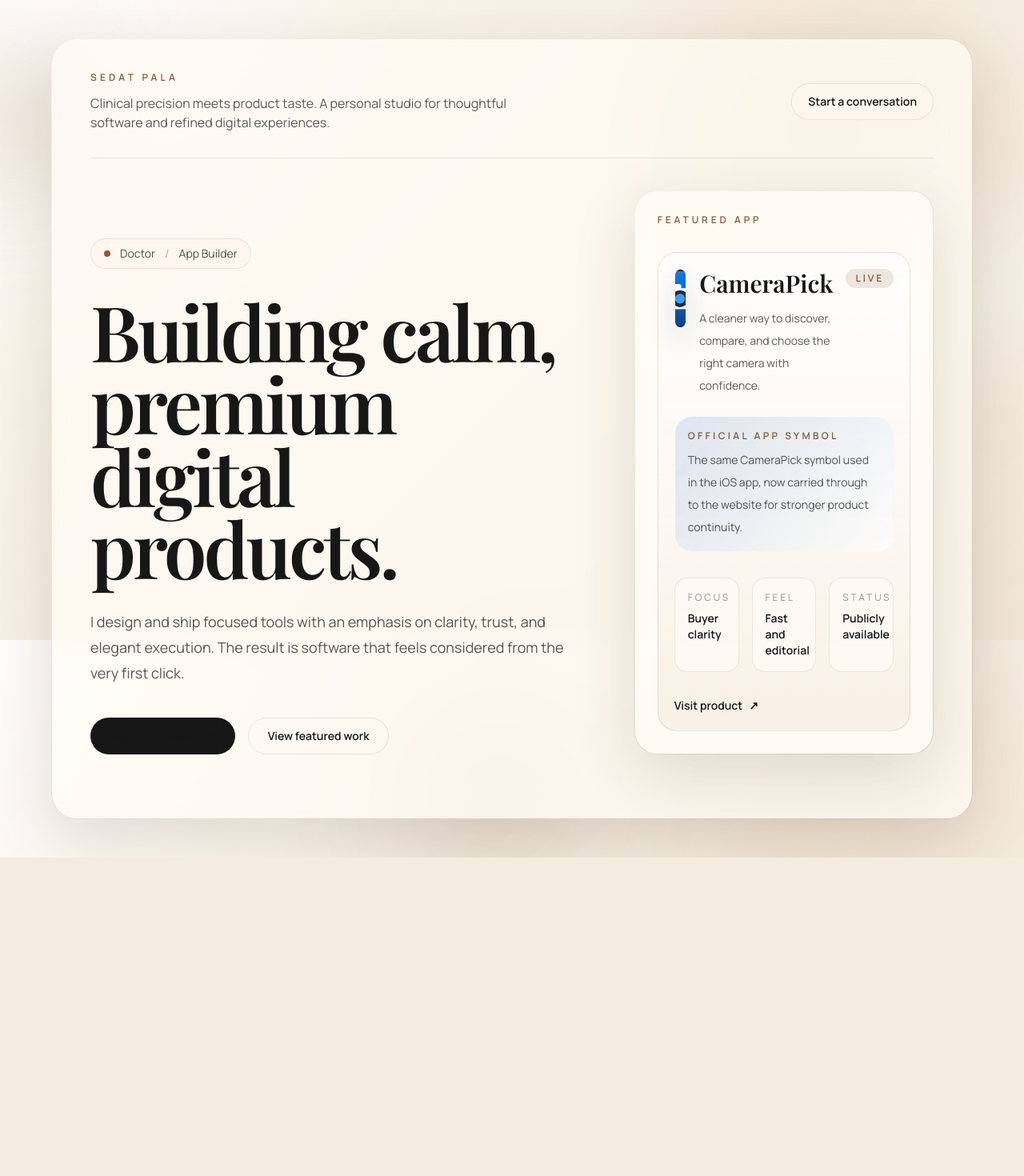
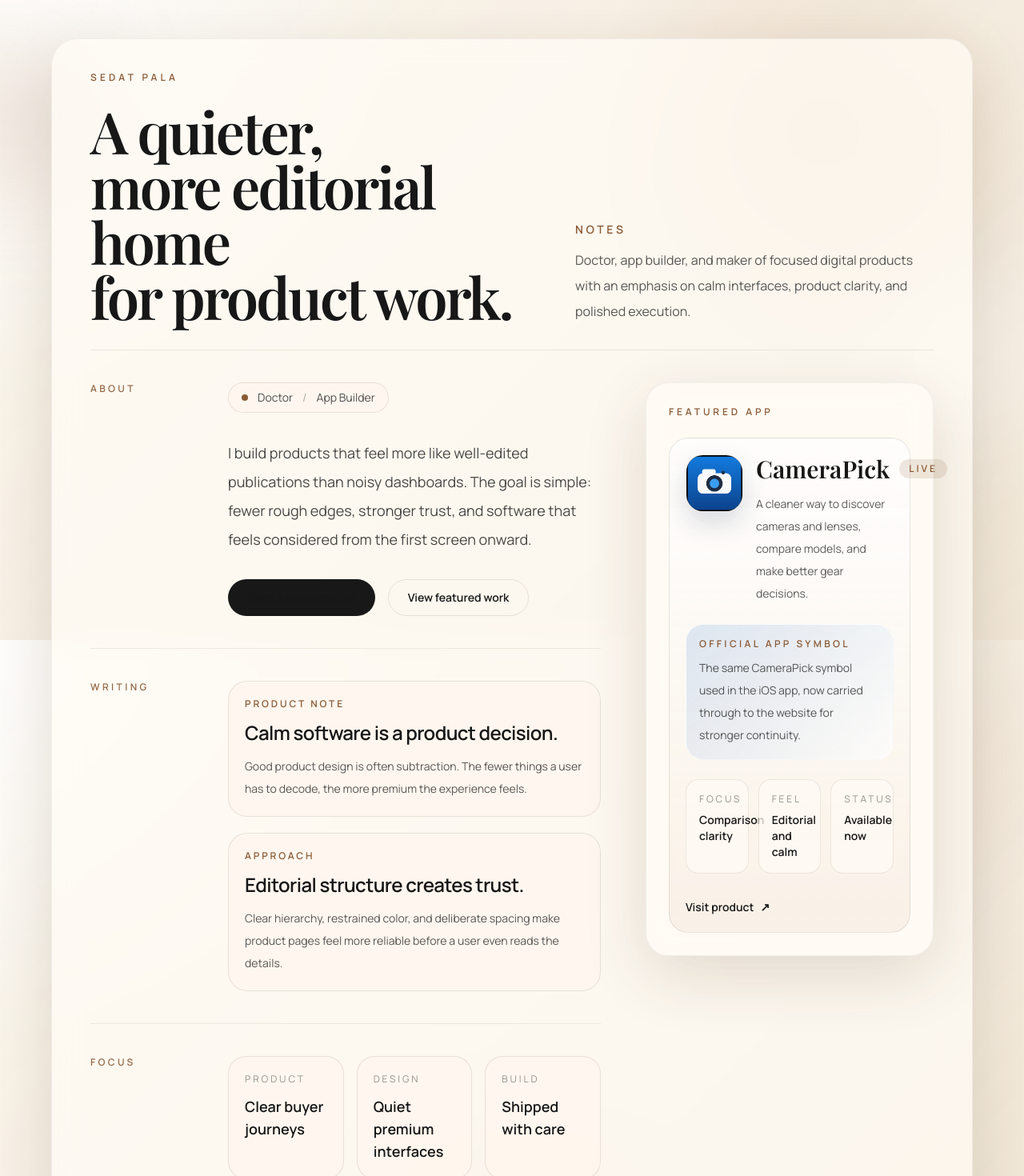
Before and after one commit to stefhenwolf/sedat-site, a Next.js app: page / in a window 1280 px wide. Shown: the top 1470 px of the page at 80% size. Before the commit the page ends 1072 px from the top, so only its background shows below. Built offline with nearby package versions, Linux system fonts and the light colour scheme.

Commit message:
Refine homepage editorial layout

```diff
--- a/app/camerapick/page.tsx
+++ b/app/camerapick/page.tsx
@@ -67,13 +67,13 @@ export default function CameraPickPage() {
                   CameraPick
                 </p>
                 <div className="mt-6 flex items-center gap-4">
-                  <div className="overflow-hidden rounded-[1.65rem] border border-white/60 shadow-[0_20px_40px_rgba(24,56,113,0.18)]">
+                  <div className="h-[88px] w-[88px] shrink-0 overflow-hidden rounded-[1.65rem] border border-white/60 shadow-[0_20px_40px_rgba(24,56,113,0.18)]">
                     <Image
                       src="/camerapick-icon.png"
                       alt="CameraPick app icon"
                       width={88}
                       height={88}
-                      className="h-[88px] w-[88px] object-cover"
+                      className="h-full w-full object-cover"
                       priority
                     />
                   </div>
@@ -97,7 +97,7 @@ export default function CameraPickPage() {
                   href="https://apps.apple.com/tr/app/camerapick/id6760162723"
                   target="_blank"
                   rel="noreferrer"
-                  className="inline-flex items-center justify-center rounded-full bg-foreground px-6 py-3 text-sm font-semibold text-background transition-transform duration-300 hover:-translate-y-0.5"
+                  className="inline-flex items-center justify-center rounded-full bg-[#181818] px-6 py-3 text-sm font-semibold text-white transition-transform duration-300 hover:-translate-y-0.5"
                 >
                   View on the App Store
                 </a>
--- a/app/globals.css
+++ b/app/globals.css
@@ -61,7 +61,9 @@ a {
   background: var(--surface);
   border: 1px solid var(--border);
   box-shadow: var(--shadow);
+  -webkit-backdrop-filter: blur(18px);
   backdrop-filter: blur(18px);
+  isolation: isolate;
 }
 
 .soft-ring {
@@ -73,10 +75,6 @@ a {
   position: absolute;
   inset: -1px;
   border-radius: inherit;
-  padding: 1px;
-  background: linear-gradient(135deg, rgba(255, 255, 255, 0.55), rgba(138, 90, 53, 0.18));
-  -webkit-mask: linear-gradient(#fff 0 0) content-box, linear-gradient(#fff 0 0);
-  -webkit-mask-composite: xor;
-  mask-composite: exclude;
+  border: 1px solid rgba(255, 255, 255, 0.38);
   pointer-events: none;
 }
--- a/app/page.tsx
+++ b/app/page.tsx
@@ -9,28 +9,42 @@ export default function Home() {
         <div className="absolute bottom-[-10%] left-1/3 h-96 w-96 rounded-full bg-[radial-gradient(circle,_rgba(120,82,52,0.18),_transparent_64%)] blur-3xl" />
       </div>
 
-      <section className="glass-panel soft-ring mx-auto flex min-h-[calc(100vh-4rem)] w-full max-w-7xl flex-col rounded-[2rem] px-6 py-6 sm:px-8 sm:py-8 lg:px-12 lg:py-10">
-        <header className="flex flex-col gap-6 border-b border-border/80 pb-8 sm:flex-row sm:items-center sm:justify-between">
-          <div>
+      <section className="glass-panel soft-ring mx-auto w-full max-w-7xl rounded-[2rem] px-6 py-6 sm:px-8 sm:py-8 lg:px-12 lg:py-10">
+        <header className="border-b border-border/80 pb-8">
+          <div className="flex flex-col gap-6 lg:flex-row lg:items-end lg:justify-between">
+            <div className="max-w-3xl">
               <p className="text-xs font-semibold uppercase tracking-[0.35em] text-accent">
                 Sedat Pala
               </p>
-            <p className="mt-3 max-w-xl text-sm leading-6 text-foreground/70 sm:text-base">
-              Clinical precision meets product taste. A personal studio for
-              thoughtful software and refined digital experiences.
+              <h1 className="font-display mt-6 max-w-4xl text-5xl leading-[0.96] tracking-[-0.04em] sm:text-6xl lg:text-7xl">
+                A quieter,
+                <br />
+                more editorial home
+                <br />
+                for product work.
+              </h1>
+            </div>
+
+            <div className="max-w-md">
+              <p className="text-sm font-semibold uppercase tracking-[0.26em] text-accent">
+                Notes
+              </p>
+              <p className="mt-3 text-base leading-8 text-foreground/72">
+                Doctor, app builder, and maker of focused digital products with
+                an emphasis on calm interfaces, product clarity, and polished
+                execution.
               </p>
             </div>
-
-          <a
-            className="inline-flex items-center justify-center rounded-full border border-border bg-surface-strong px-5 py-3 text-sm font-semibold text-foreground transition-transform duration-300 hover:-translate-y-0.5"
-            href="mailto:setadpala@gmail.com"
-          >
-            Start a conversation
-          </a>
+          </div>
         </header>
 
-        <div className="grid flex-1 gap-10 py-10 lg:grid-cols-[1.25fr_0.75fr] lg:items-end lg:gap-14">
-          <section className="flex flex-col justify-between">
+        <div className="grid gap-10 py-10 lg:grid-cols-[minmax(0,1fr)_360px] lg:gap-14">
+          <section className="min-w-0">
+            <div className="grid gap-8 border-b border-border/70 pb-10 lg:grid-cols-[140px_minmax(0,1fr)]">
+              <div className="text-xs font-semibold uppercase tracking-[0.28em] text-accent/90">
+                About
+              </div>
+
               <div>
                 <div className="inline-flex items-center gap-3 rounded-full border border-border bg-surface-strong px-4 py-2 text-sm text-foreground/75">
                   <span className="h-2 w-2 rounded-full bg-accent" />
@@ -39,29 +53,19 @@ export default function Home() {
                   App Builder
                 </div>
 
-              <h1 className="font-display mt-8 max-w-4xl text-5xl leading-[0.94] tracking-[-0.04em] sm:text-6xl lg:text-8xl">
-                Building calm,
-                <br />
-                premium digital
-                <br />
-                products.
-              </h1>
+                <p className="mt-8 max-w-2xl text-lg leading-9 text-foreground/78">
+                  I build products that feel more like well-edited publications
+                  than noisy dashboards. The goal is simple: fewer rough edges,
+                  stronger trust, and software that feels considered from the
+                  first screen onward.
+                </p>
 
-              <p className="mt-8 max-w-2xl text-base leading-8 text-foreground/72 sm:text-lg">
-                I design and ship focused tools with an emphasis on clarity,
-                trust, and elegant execution. The result is software that feels
-                considered from the very first click.
-              </p>
-            </div>
-
-            <div className="mt-10 flex flex-col gap-4 sm:flex-row">
+                <div className="mt-8 flex flex-col gap-4 sm:flex-row">
                   <a
-                className="inline-flex items-center justify-center rounded-full bg-foreground px-6 py-3 text-sm font-semibold text-background transition-transform duration-300 hover:-translate-y-0.5"
-                href="https://camerapick.sedatpala.site"
-                target="_blank"
-                rel="noreferrer"
+                    className="inline-flex items-center justify-center rounded-full bg-[#181818] px-6 py-3 text-sm font-semibold text-white transition-transform duration-300 hover:-translate-y-0.5"
+                    href="mailto:setadpala@gmail.com"
                   >
-                Explore CameraPick
+                    Start a conversation
                   </a>
                   <a
                     className="inline-flex items-center justify-center rounded-full border border-border px-6 py-3 text-sm font-semibold text-foreground/80 transition-colors duration-300 hover:bg-surface-strong"
@@ -70,68 +74,133 @@ export default function Home() {
                     View featured work
                   </a>
                 </div>
+              </div>
+            </div>
+
+            <div className="grid gap-8 border-b border-border/70 py-10 lg:grid-cols-[140px_minmax(0,1fr)]">
+              <div className="text-xs font-semibold uppercase tracking-[0.28em] text-accent/90">
+                Writing
+              </div>
+
+              <div className="space-y-5">
+                <article className="rounded-[1.5rem] border border-border bg-surface-strong px-5 py-5">
+                  <p className="text-xs font-semibold uppercase tracking-[0.24em] text-accent">
+                    Product note
+                  </p>
+                  <h2 className="mt-3 text-2xl font-semibold tracking-tight">
+                    Calm software is a product decision.
+                  </h2>
+                  <p className="mt-3 max-w-2xl text-sm leading-7 text-foreground/72">
+                    Good product design is often subtraction. The fewer things a
+                    user has to decode, the more premium the experience feels.
+                  </p>
+                </article>
+
+                <article className="rounded-[1.5rem] border border-border bg-surface-strong px-5 py-5">
+                  <p className="text-xs font-semibold uppercase tracking-[0.24em] text-accent">
+                    Approach
+                  </p>
+                  <h2 className="mt-3 text-2xl font-semibold tracking-tight">
+                    Editorial structure creates trust.
+                  </h2>
+                  <p className="mt-3 max-w-2xl text-sm leading-7 text-foreground/72">
+                    Clear hierarchy, restrained color, and deliberate spacing
+                    make product pages feel more reliable before a user even
+                    reads the details.
+                  </p>
+                </article>
+              </div>
+            </div>
+
+            <div className="grid gap-8 pt-10 lg:grid-cols-[140px_minmax(0,1fr)]">
+              <div className="text-xs font-semibold uppercase tracking-[0.28em] text-accent/90">
+                Focus
+              </div>
+
+              <div className="grid gap-4 sm:grid-cols-3">
+                <div className="rounded-[1.4rem] border border-border bg-surface-strong px-5 py-5">
+                  <p className="text-xs uppercase tracking-[0.24em] text-foreground/45">
+                    Product
+                  </p>
+                  <p className="mt-3 text-lg font-semibold">Clear buyer journeys</p>
+                </div>
+                <div className="rounded-[1.4rem] border border-border bg-surface-strong px-5 py-5">
+                  <p className="text-xs uppercase tracking-[0.24em] text-foreground/45">
+                    Design
+                  </p>
+                  <p className="mt-3 text-lg font-semibold">Quiet premium interfaces</p>
+                </div>
+                <div className="rounded-[1.4rem] border border-border bg-surface-strong px-5 py-5">
+                  <p className="text-xs uppercase tracking-[0.24em] text-foreground/45">
+                    Build
+                  </p>
+                  <p className="mt-3 text-lg font-semibold">Shipped with care</p>
+                </div>
+              </div>
+            </div>
           </section>
 
           <aside
             id="featured-work"
-            className="glass-panel soft-ring rounded-[1.75rem] p-6 sm:p-7"
+            className="glass-panel soft-ring h-fit rounded-[1.75rem] p-6 sm:p-7"
           >
             <p className="text-xs font-semibold uppercase tracking-[0.32em] text-accent">
               Featured app
             </p>
 
-            <div className="mt-8 rounded-[1.5rem] border border-border bg-[linear-gradient(180deg,rgba(255,255,255,0.82),rgba(246,236,224,0.64))] p-5 dark:bg-[linear-gradient(180deg,rgba(59,42,30,0.82),rgba(34,24,18,0.82))]">
-              <div className="flex items-start justify-between gap-4">
+            <div className="mt-6 rounded-[1.5rem] border border-border bg-[linear-gradient(180deg,rgba(255,255,255,0.82),rgba(246,236,224,0.64))] p-5">
               <div className="flex items-start gap-4">
-                  <div className="overflow-hidden rounded-[1.35rem] border border-border/80 shadow-[0_14px_32px_rgba(26,49,92,0.16)]">
+                <div className="h-[72px] w-[72px] shrink-0 overflow-hidden rounded-[1.35rem] border border-border/80 shadow-[0_14px_32px_rgba(26,49,92,0.16)]">
                   <Image
                     src="/camerapick-icon.png"
                     alt="CameraPick app icon"
                     width={72}
                     height={72}
-                      className="h-[72px] w-[72px] object-cover"
+                    className="h-full w-full object-cover"
                   />
                 </div>
-                  <div>
+                <div className="min-w-0">
+                  <div className="flex items-center justify-between gap-3">
                     <h2 className="font-display text-3xl">CameraPick</h2>
-                    <p className="mt-3 text-sm leading-7 text-foreground/70">
-                      A cleaner way to discover, compare, and choose the right
-                      camera with confidence.
-                    </p>
-                  </div>
-                </div>
                     <div className="rounded-full bg-accent-soft px-3 py-1 text-xs font-semibold uppercase tracking-[0.24em] text-accent">
                       Live
                     </div>
                   </div>
+                  <p className="mt-3 text-sm leading-7 text-foreground/70">
+                    A cleaner way to discover cameras and lenses, compare
+                    models, and make better gear decisions.
+                  </p>
+                </div>
+              </div>
+
               <div className="mt-6 overflow-hidden rounded-[1.4rem] border border-white/60 bg-[linear-gradient(135deg,rgba(27,107,203,0.14),rgba(255,255,255,0.65))] p-4">
                 <p className="text-xs font-semibold uppercase tracking-[0.28em] text-accent">
                   Official app symbol
                 </p>
                 <p className="mt-2 text-sm leading-7 text-foreground/72">
                   The same CameraPick symbol used in the iOS app, now carried
-                  through to the website for stronger product continuity.
+                  through to the website for stronger continuity.
                 </p>
               </div>
 
-              <div className="mt-8 grid gap-4 sm:grid-cols-3">
+              <div className="mt-6 grid gap-3 sm:grid-cols-3">
                 <div className="rounded-2xl border border-border/80 bg-surface px-4 py-4">
                   <p className="text-xs uppercase tracking-[0.24em] text-foreground/45">
                     Focus
                   </p>
-                  <p className="mt-2 text-sm font-semibold">Buyer clarity</p>
+                  <p className="mt-2 text-sm font-semibold">Comparison clarity</p>
                 </div>
                 <div className="rounded-2xl border border-border/80 bg-surface px-4 py-4">
                   <p className="text-xs uppercase tracking-[0.24em] text-foreground/45">
                     Feel
                   </p>
-                  <p className="mt-2 text-sm font-semibold">Fast and editorial</p>
+                  <p className="mt-2 text-sm font-semibold">Editorial and calm</p>
                 </div>
                 <div className="rounded-2xl border border-border/80 bg-surface px-4 py-4">
                   <p className="text-xs uppercase tracking-[0.24em] text-foreground/45">
                     Status
                   </p>
-                  <p className="mt-2 text-sm font-semibold">Publicly available</p>
+                  <p className="mt-2 text-sm font-semibold">Available now</p>
                 </div>
               </div>
 
```
Lines whose indentation alone changed are shown as unchanged.
